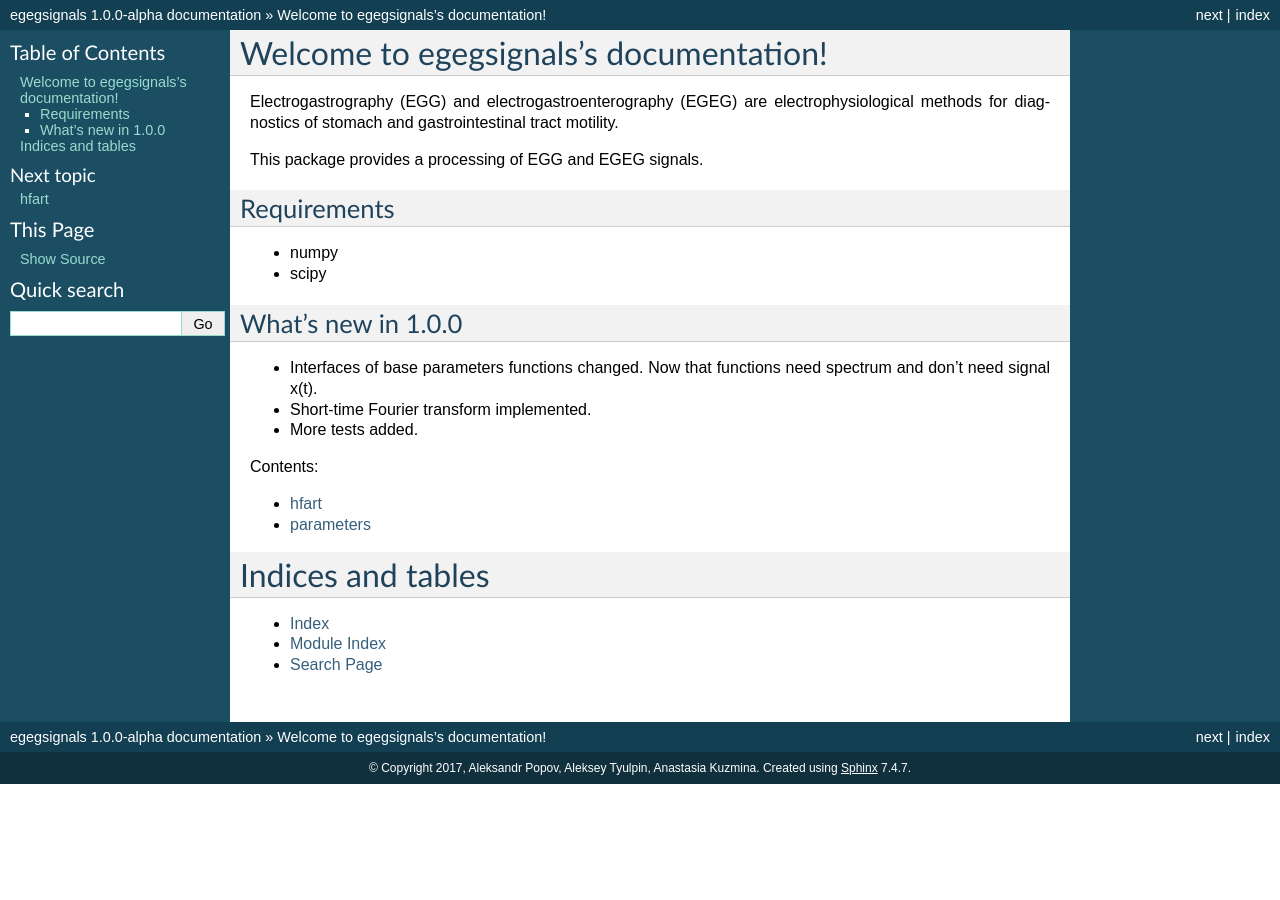
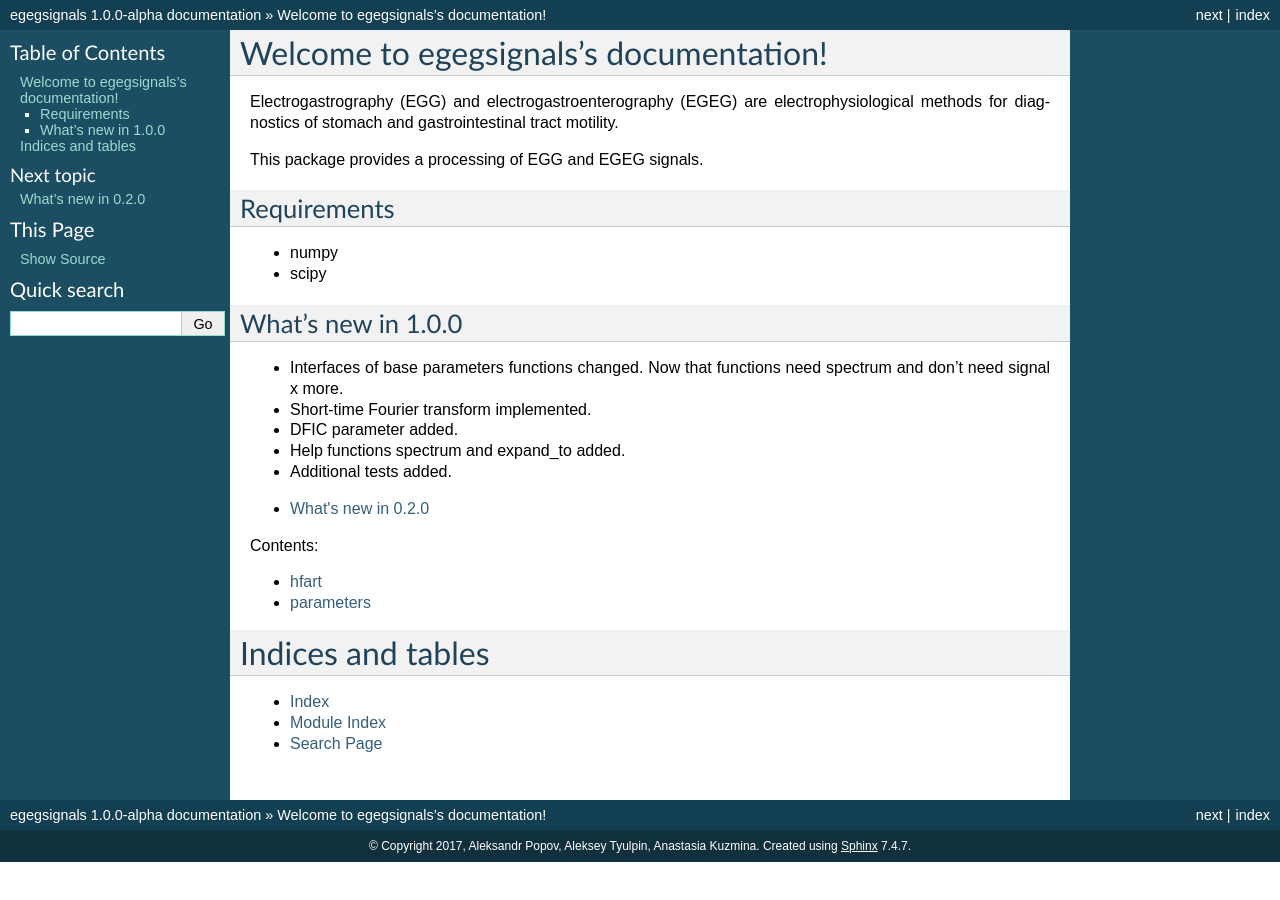
Before and after one commit to aleneus/egegsignals, a Sphinx documentation site: the page built from doc/source/index.rst, in a window 1280 px wide. Built offline with Sphinx 7.4.7, drawn with Linux system fonts in a browser that asks for light colours.

Commit message:
Documentation updated

```diff
--- /dev/null
+++ b/doc/source/0.2.0.rst
@@ -0,0 +1,4 @@
+What's new in 0.2.0
+===================
+
+* Add more parameters and tests
--- a/doc/source/index.rst
+++ b/doc/source/index.rst
@@ -19,9 +19,16 @@ Requirements
 What's new in 1.0.0
 -------------------
 
-* Interfaces of base parameters functions changed. Now that functions need spectrum and don't need signal x(t).
+* Interfaces of base parameters functions changed. Now that functions need spectrum and don't need signal x more.
 * Short-time Fourier transform implemented.
-* More tests added.
+* DFIC parameter added.
+* Help functions spectrum and expand_to added.
+* Additional tests added.
+
+.. toctree::
+   :maxdepth: 1
+
+   What's new in 0.2.0 <0.2.0>
 
 Contents:
 
```
